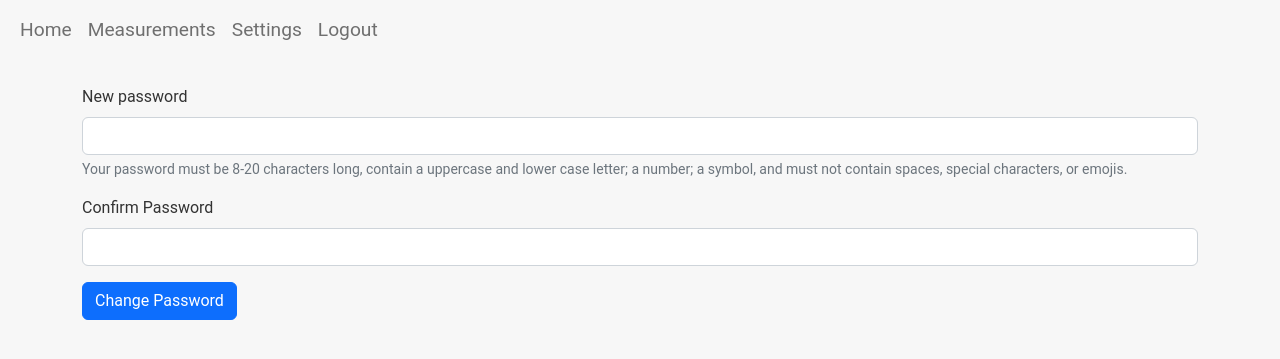
After one commit to simar-s2/Body-Measurement-Tracker, a Flask app: page /change_password in a window 1280 px wide. The commit adds this page. Shown: the top 359 px of the page. Run offline with Flask 3, Linux system fonts and the light colour scheme; the visitor is signed in with stand-in values (Sample User, id 1).

Commit message:
Added change password and email features

```diff
--- a/website/auth.py
+++ b/website/auth.py
@@ -97,3 +97,56 @@ def logout():
     logout_user()
     flash('Logged out Successfully!', 'success')
     return redirect('/login')
+
+@auth.route('/settings')
+@login_required
+def settings():
+    return render_template('settings.html', user=current_user)
+
+@auth.route('/change_email', methods=["GET", "POST"])
+@login_required
+def change_email():
+    if request.method == "POST":
+        email = request.form.get('email')
+        existing_user = User.query.filter_by(email=email).first()
+        print(existing_user)
+        if not email:
+            flash('Please enter an email!', 'warning')
+        if existing_user != None:
+            flash("Email Address is in use!")
+            return redirect('/change_email')
+
+        user = User.query.filter_by(id=current_user.id).first()
+        user.email = email
+        db.session.commit()
+        flash(f"Email has been updated to {email}!", "success")
+
+        return redirect('/settings')
+    else:
+        return render_template("change_email.html", user=current_user)
+
+@auth.route('/change_password', methods=["GET", "POST"])
+@login_required
+def change_password():
+    if request.method == "POST":
+        password = request.form.get('password')
+        confirm = request.form.get('confirm')
+
+        if not password or not confirm:
+            flash('Please fill in all the fields!', 'warning')
+            return redirect('/change_password')
+        elif password != confirm:
+            flash('Passwords do not match', 'warning')
+            return redirect('/change_password')
+        elif not validate_password(password):
+            flash('Please enter a valid password!', 'warning')
+            return redirect('/change_password')
+
+        user = User.query.filter_by(id=current_user.id).first()
+        user.password = generate_password_hash(password)
+        db.session.commit()
+        flash("Password has been updated!", "success")
+
+        return redirect('/settings')
+    else:
+        return render_template("change_password.html", user=current_user)
--- /dev/null
+++ b/website/templates/change_password.html
@@ -0,0 +1,22 @@
+{% extends "layout.html" %}
+
+{% block title %}Sign Up{% endblock %}
+
+{% block content %}
+
+<form method="post">
+    <div class="mb-3">
+      <label for="password" class="form-label">New password</label>
+      <input type="password" class="form-control" id="password" aria-describedby="passwordHelp" name="password">
+      <div id="passwordHelp" class="form-text">
+        Your password must be 8-20 characters long, contain a uppercase and lower case letter; a number; a symbol, and must not contain spaces, special characters, or emojis.
+      </div>
+    </div>
+    <div class="mb-3">
+        <label for="confirm" class="form-label">Confirm Password</label>
+        <input type="password" class="form-control" id="confirm" name="confirm">
+    </div>
+    <button type="submit" class="btn btn-primary">Change Password</button>
+</form>
+
+{% endblock %}
--- a/website/templates/layout.html
+++ b/website/templates/layout.html
@@ -23,6 +23,9 @@
                         <a class="nav-link" aria-current="page" href="/measurement">Measurements</a>
                     </li>
                     <li class="nav-item">
+                        <a class="nav-link" aria-current="page" href="/settings">Settings</a>
+                    </li>
+                    <li class="nav-item">
                         <a class="nav-link" aria-current="page" href="/logout">Logout</a>
                     </li>
                     {% else %}
@@ -40,19 +43,30 @@
 
     {% with messages = get_flashed_messages(with_categories=true) %}
         {% if messages %}
+            <svg xmlns="http://www.w3.org/2000/svg" class="d-none">
+                <symbol id="check-circle-fill" viewBox="0 0 16 16">
+                <path d="M16 8A8 8 0 1 1 0 8a8 8 0 0 1 16 0zm-3.97-3.03a.75.75 0 0 0-1.08.022L7.477 9.417 5.384 7.323a.75.75 0 0 0-1.06 1.06L6.97 11.03a.75.75 0 0 0 1.079-.02l3.992-4.99a.75.75 0 0 0-.01-1.05z"/>
+                </symbol>
+                <symbol id="exclamation-triangle-fill" viewBox="0 0 16 16">
+                    <path d="M8.982 1.566a1.13 1.13 0 0 0-1.96 0L.165 13.233c-.457.778.091 1.767.98 1.767h13.713c.889 0 1.438-.99.98-1.767L8.982 1.566zM8 5c.535 0 .954.462.9.995l-.35 3.507a.552.552 0 0 1-1.1 0L7.1 5.995A.905.905 0 0 1 8 5zm.002 6a1 1 0 1 1 0 2 1 1 0 0 1 0-2z"/>
+                  </symbol>
+            </svg>
             {% for category, message in messages %}
                 {% if category == 'success' %}
-                <div class="alert alert-success alert-dismissible fade show" role="alert">
+                <div class="alert alert-success d-flex alert-dismissible fade show" role="alert">
+                    <svg class="bi flex-shrink-2 me-2" role="img" aria-label="Success:"><use xlink:href="#check-circle-fill"/></svg>
                     {{ message }}
                     <button type="button" class="btn-close" data-bs-dismiss="alert" aria-label="Close"></button>
                 </div>
                 {% elif category == 'warning' %}
-                <div class="alert alert-warning alert-dismissible fade show" role="alert">
+                <div class="alert alert-warning d-flex alert-dismissible fade show" role="alert">
+                    <svg class="bi flex-shrink-2 me-2" role="img" aria-label="Warning:"><use xlink:href="#exclamation-triangle-fill"/></svg>
                     {{ message }}
                     <button type="button" class="btn-close" data-bs-dismiss="alert" aria-label="Close"></button>
                 </div>
                 {% else %}
-                <div class="alert alert-danger alert-dismissible fade show" role="alert">
+                <div class="alert alert-danger d-flex align-items-center alert-dismissible fade show" role="alert">
+                    <svg role="img" aria-label="Danger:"><use xlink:href="#exclamation-triangle-fill"/></svg>
                     {{ message }}
                     <button type="button" class="btn-close" data-bs-dismiss="alert" aria-label="Close"></button>
                 </div>
```
Also changed, not shown: website/templates/change_email.html (added, +15 -0 lines), website/templates/settings.html (added, +14 -0 lines).
